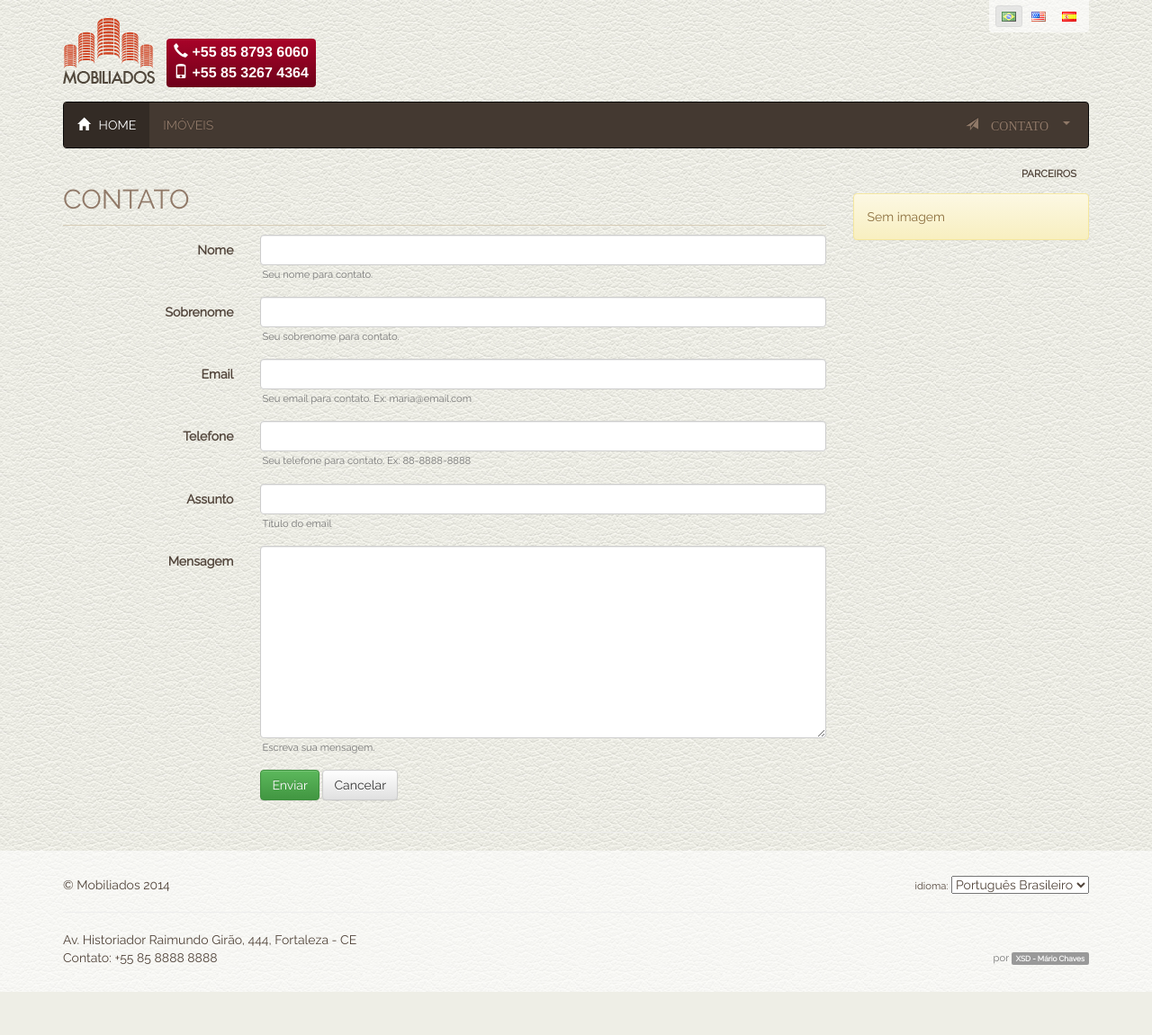
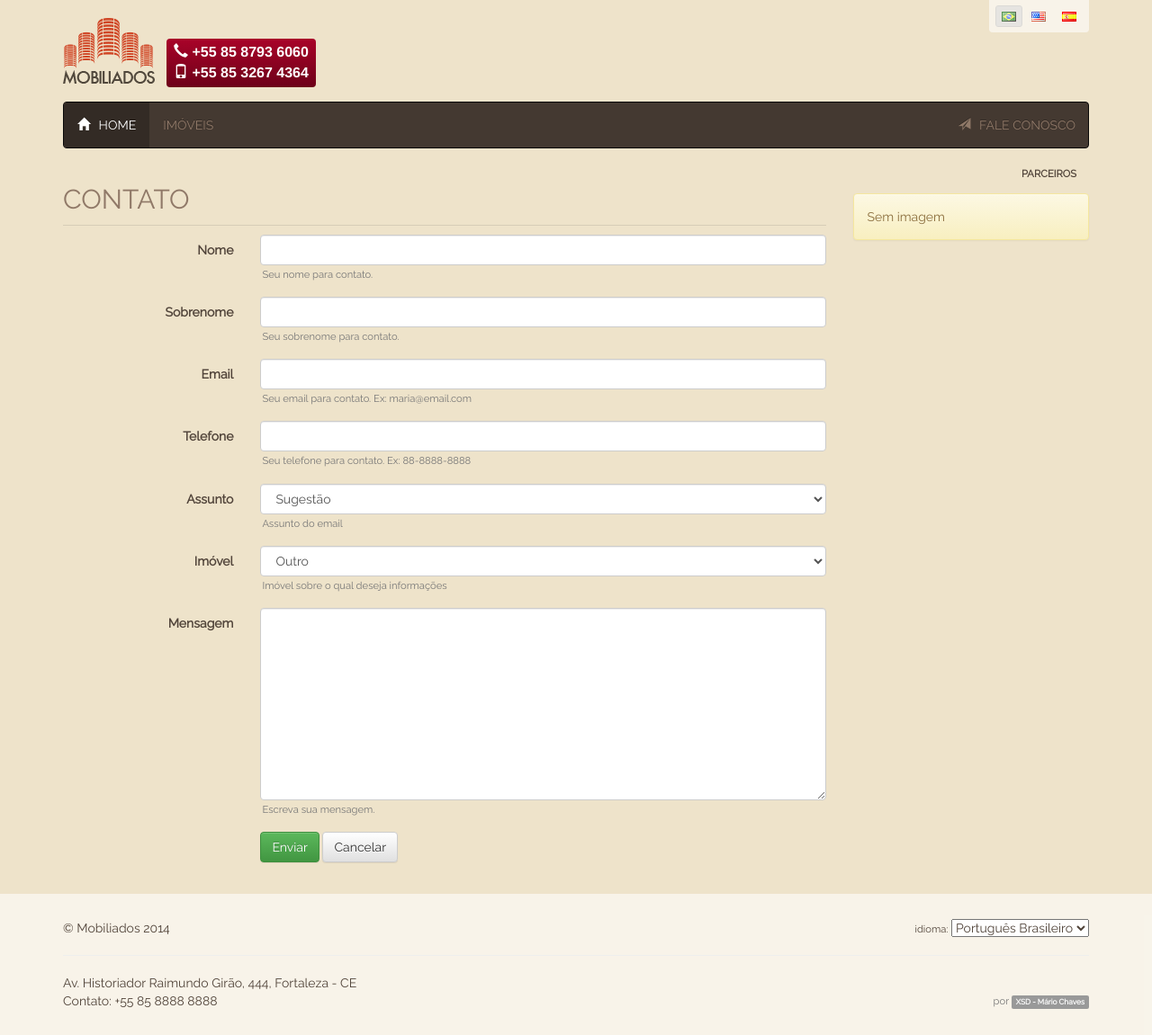
Before and after one commit to macndesign/imobiliados, a Django app: page /contato/ in a window 1280 px wide. Shown: the whole page at 90% size. Before the commit the page ends 1103 px from the top, so only its background shows below. Run offline with Django 3.2, Linux system fonts and the light colour scheme; data that the repository does not hold is empty; some libraries are stand-ins or nearby versions.

Commit message:
form de contato unificado, nome dos imoveis carregando na combo juntamente com assuntos e mapa apos imaganes dos imoveis na listagem e no detalhe do imovel

```diff
--- a/core/forms.py
+++ b/core/forms.py
@@ -6,6 +6,7 @@ from django.utils.translation import ugettext_lazy as _
 from django.forms.fields import Field
 from django.core.validators import EMPTY_VALUES
 from django.forms import ValidationError
+from .models import Imovel
 
 try:
     from django.utils.encoding import smart_text
@@ -32,8 +33,25 @@ class BRPhoneNumberField(Field):
         raise ValidationError(self.error_messages['invalid'])
 
 
+SUBJECT_CHOICES = (
+    ('Sugestão', _('Sugestão')),
+    ('Avaliação', _('Avaliação')),
+    ('Preços e disponibilidade', _('Preços e disponibilidade')),
+)
+
+
+def imoveis_choice():
+    imoveis = Imovel.objects.ativos()
+    outro = (('Outro', _('Outro')),)
+    imoveis_choice = outro
+    if imoveis:
+        imoveis_choice = tuple((imovel.nome, imovel.nome) for imovel in imoveis)
+        imoveis_choice += outro
+    return imoveis_choice
+
+
 class ContactForm(forms.Form):
-    u"""
+    """
     Formulário de contato do site.
     """
 
@@ -56,7 +74,8 @@ class ContactForm(forms.Form):
         widget=forms.TextInput(attrs={
             'class': 'form-control',
         }
-        )
+        ),
+        required=False
     )
 
     # Email para contato
@@ -81,11 +100,22 @@ class ContactForm(forms.Form):
     )
 
     # Assunto referente ao setor
-    subject = forms.CharField(
+    subject = forms.ChoiceField(
         label=_('Assunto'),
-        max_length=75,
-        help_text=_('Título do email'),
-        widget=forms.TextInput(attrs={
+        help_text=_('Assunto do email'),
+        choices=SUBJECT_CHOICES,
+        widget=forms.Select(attrs={
+            'class': 'form-control',
+        }
+        )
+    )
+
+    # Imóvel
+    realty = forms.ChoiceField(
+        label=_('Imóvel'),
+        help_text=_('Imóvel sobre o qual deseja informações'),
+        choices=imoveis_choice(),
+        widget=forms.Select(attrs={
             'class': 'form-control',
         }
         )
--- a/core/models.py
+++ b/core/models.py
@@ -126,7 +126,7 @@ class ImagemRotativa(TimeStampedModel):
     titulo = models.CharField(_('Título'), max_length=75)
     descricao = models.TextField(_('Descrição'), blank=True)
     imagem = models.ImageField(_('Imagem'), upload_to='rotativas')
-    display = ImageSpecField(source='imagem', processors=[ResizeToFill(960, 370)], format='JPEG',
+    display = ImageSpecField(source='imagem', processors=[ResizeToFill(960, 338)], format='JPEG',
                              options={'quality': 60})
     ativo = models.BooleanField(_('Ativo'), default=True)
 
--- a/core/static/css/style.css
+++ b/core/static/css/style.css
@@ -1,6 +1,7 @@
 body {
     font-family: 'Raleway', sans-serif;
-    background: url("../img/bg-v2.jpg");
+    /*background: url("../img/bg-v2.jpg");*/
+    background: rgb(238, 227, 202);
     color: #51443A;
 }
 
@@ -123,6 +124,14 @@ h1, h2 {
     text-indent: 2px;
 }
 
+/* Rotativas */
+.rotativas .title {
+    margin-bottom: 14px;
+    text-transform: uppercase;
+    font-size: .8em;
+    text-align: left;
+}
+
 /* Parceiros */
 .parceiros .title {
     margin-bottom: 14px;
@@ -181,9 +190,9 @@ h1, h2 {
 }
 
 .imovel-list {
-    background: rgba(255,255,255,.4);
-    border-right: 36px;
-    padding-top: 12px;
+    border-bottom: dashed 1px #d7cdb7;
+    margin: 0 15px;
+    padding-bottom: 10px;
 }
 
 /* Messages */
--- a/core/templates/base.html
+++ b/core/templates/base.html
@@ -96,13 +96,7 @@
                     {% endif %}
                 </ul>
                 <ul class="nav navbar-nav navbar-right">
-                    <li class="dropdown">
-                        <a href="#" class="dropdown-toggle" data-toggle="dropdown"><span class="glyphicon glyphicon-send"> Contato <b class="caret"></b></a>
-                        <ul class="dropdown-menu">
-                            <li><a href="{% url 'core:avaliar-estadia' %}">{% trans 'Avaliar a Estadia' %}</a></li>
-                            <li><a href="{% url 'core:fale-conosco' %}">{% trans 'Fale Conosco' %}</a></li>
-                        </ul>
-                    </li>
+                    <li><a href="{% url 'core:fale-conosco' %}"><span class="glyphicon glyphicon-send"></span> {% trans 'Fale conosco' %}</a></li>
                 </ul>
             </div>
             <!--/.nav-collapse -->
@@ -117,7 +111,7 @@
 <div class="container">
     <div class="row">
         <div class="col-md-12">
-            <hr/>
+            <br/>
         </div>
     </div>
 </div>
--- a/core/templates/core/email.html
+++ b/core/templates/core/email.html
@@ -11,6 +11,7 @@
     Email: {{ email }}<br />
     Telefone: {{ phone }}<br />
     Assunto: <strong style="color: #555555;">{{ subject }}</strong>
+    Imóvel: <strong style="color: #555555;">{{ realty }}</strong>
 </div>
 <div>
     <h3 style="color: #993300; margin-bottom: 0; padding-bottom: 0;">Mensagem:</h3>
--- a/core/views.py
+++ b/core/views.py
@@ -77,6 +77,7 @@ class ContactFormView(FormView):
         email = form.cleaned_data['email']
         phone = form.cleaned_data['phone']
         subject = form.cleaned_data['subject']
+        realty = form.cleaned_data['realty']
         message = form.cleaned_data['message']
         mail = render_to_string(
             'core/email.html', {
@@ -85,6 +86,7 @@ class ContactFormView(FormView):
                 'email': email,
                 'phone': phone,
                 'subject': subject,
+                'realty': realty,
                 'message': message,
             }
         )
```
Also changed, not shown: core/templates/core/imoveis.html (+9 -5 lines), core/templates/core/imovel.html (+8 -8 lines), core/templates/core/index.html (+8 -1 lines), locale/en/LC_MESSAGES/django.po, locale/es/LC_MESSAGES/django.po, locale/pt_BR/LC_MESSAGES/django.po, 3 other files.
